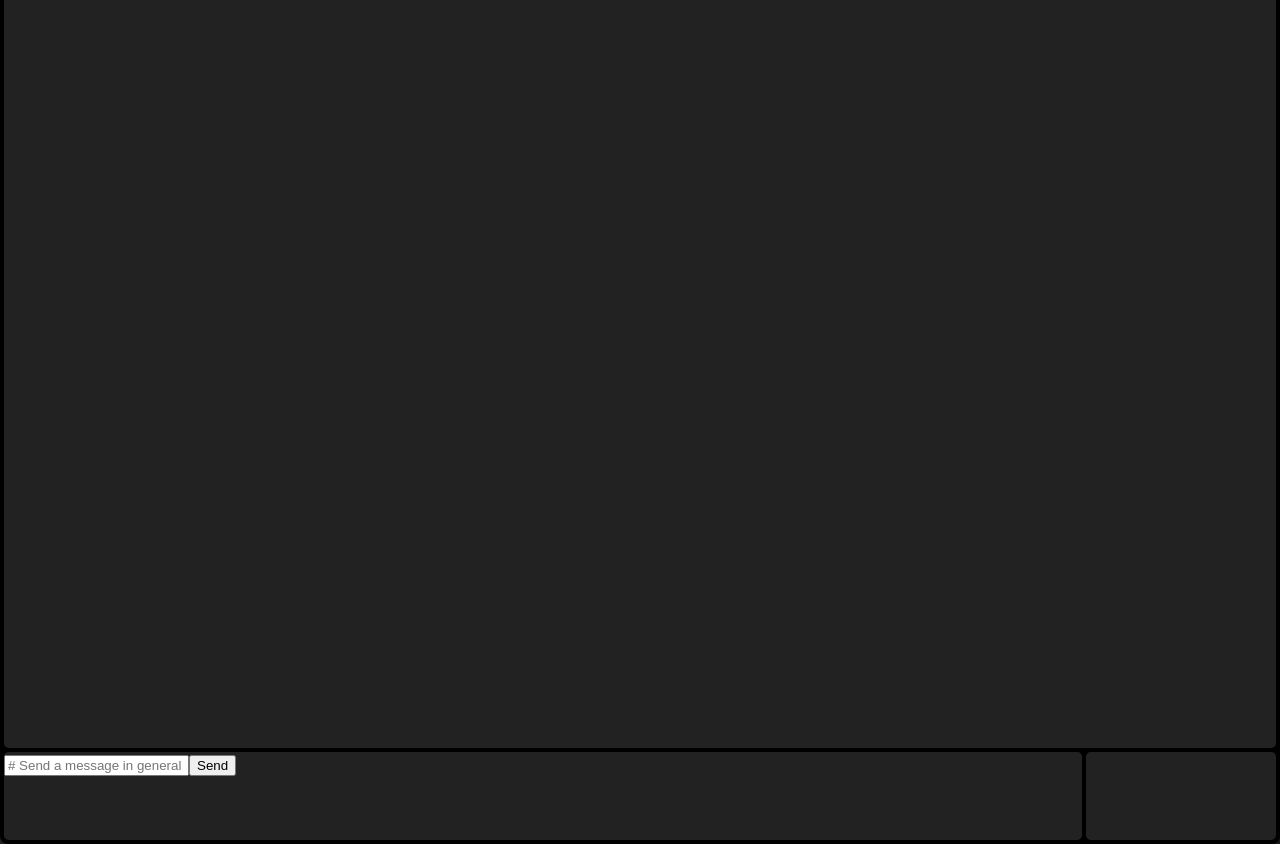
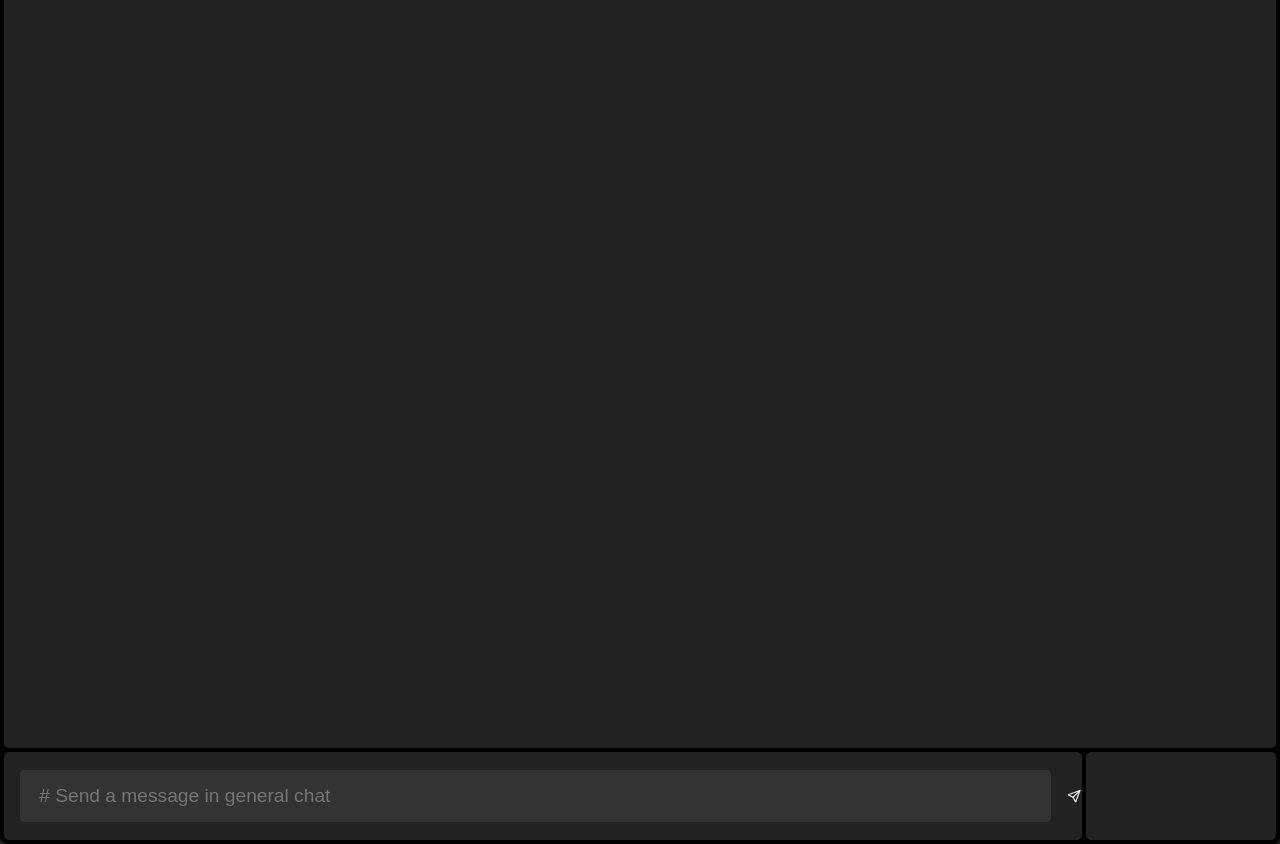
Before and after one commit to Type-Sentence/TypeSentece-Message-Client, a Next.js app: page / in a window 1280 px wide. Built offline with nearby package versions, Linux system fonts and the light colour scheme; no server answers.

Commit message:
Creating the send message component

```diff
--- a/package.json
+++ b/package.json
@@ -18,6 +18,7 @@
     "next": "13.0.6",
     "react": "18.2.0",
     "react-dom": "18.2.0",
+    "react-icons": "^4.7.1",
     "sass": "^1.56.2",
     "socket.io-client": "^4.5.4",
     "typescript": "4.9.4"
--- a/src/components/TypeContainer/SendMessageContainer.tsx
+++ b/src/components/TypeContainer/SendMessageContainer.tsx
@@ -1,6 +1,7 @@
 import { FC } from "react";
 import { HandleSubmitMessage } from "../../controllers/sendMessageController";
 import style from "./index.module.scss";
+import { TbSend } from "react-icons/tb";
 
 type Props = {
 
@@ -9,8 +10,8 @@ type Props = {
 const SendMessageContainer: FC<Props> = () => {
     return (
         <form className={style.sendMessageContainer} onSubmit={HandleSubmitMessage}>
-            <input type="text" placeholder="# Send a message in general chat" />
-            <input type="submit" value="Send" />
+            <input className={style.sendMessageInput} type="text" placeholder="# Send a message in general chat" />
+            <TbSend className="tbsend" />
         </form>
     )
 }
--- a/src/components/TypeContainer/index.module.scss
+++ b/src/components/TypeContainer/index.module.scss
@@ -14,6 +14,25 @@
     /* border: 0.3rem solid #0c0c0c; */
     background-color: #222222;
     border-radius: 0.3rem;
+    display: flex;
+    align-items: center;
+
+    .sendMessageInput {
+        border-style: none;
+        outline: none;
+        background-color: #333333;
+        width: 100%;
+        height: 60%;
+        font-size: 1.2rem;
+        border-radius: 0.3rem;
+        padding: 0 1.2rem;
+        margin: 0 1rem;
+    }
+}
+
+.tbsend {
+    color: red;
+    width: 10rem;
 }
 
 .grupMessageContainer {
--- a/src/utils/styles/globals.scss
+++ b/src/utils/styles/globals.scss
@@ -1,9 +1,11 @@
+@import url('https://fonts.googleapis.com/css2?family=Inter:wght@100;200;300;400;500;600;700;800;900&family=Poppins:ital,wght@0,100;0,300;0,400;0,500;0,600;0,700;1,700&display=swap');
+
 html,
 body {
   padding: 0;
   margin: 0;
-  font-family: -apple-system, BlinkMacSystemFont, Segoe UI, Roboto, Oxygen,
-    Ubuntu, Cantarell, Fira Sans, Droid Sans, Helvetica Neue, sans-serif;
+  font-family: 'Poppins', sans-serif;
+
 
   font-size: 16px;
   line-height: 24px;
```
Also changed, not shown: 1 other file (tests, documents, lock files or other folders).
